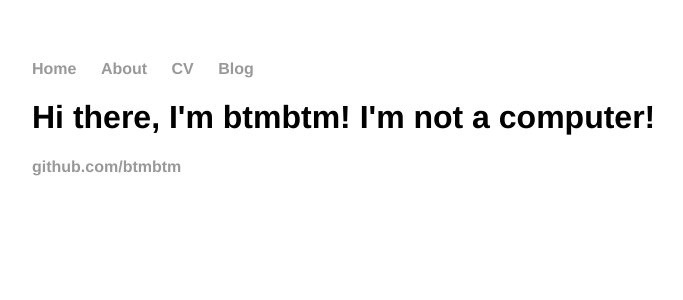
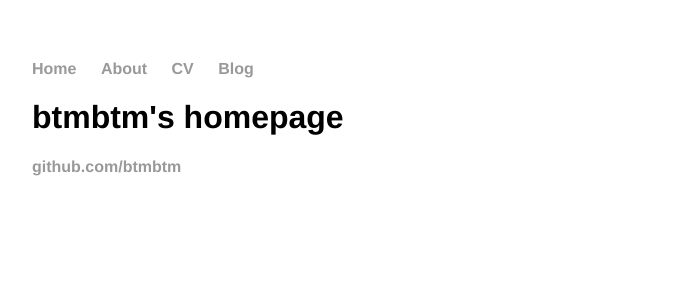
Before and after one commit to btmbtm/btmbtm.github.io, a Jekyll site: the page built from index.html, in a window 1280 px wide. Shown: the top 300 px of the page, without its empty margins (160-843 px from the left). Built offline with Jekyll 4.4.1, drawn with Linux system fonts in a browser that asks for light colours; Markdown is read by kramdown in place of the engine named in the settings.

Commit message:
Update index.html

```diff
--- a/index.html
+++ b/index.html
@@ -3,5 +3,5 @@ layout: default
 title: btmbtm
 ---
 <div class="blurb">
-	<h1>Hi there, I'm btmbtm! I'm not a computer!</h1>
+	<h1>btmbtm's homepage</h1>
 </div><!-- /.blurb -->
```
